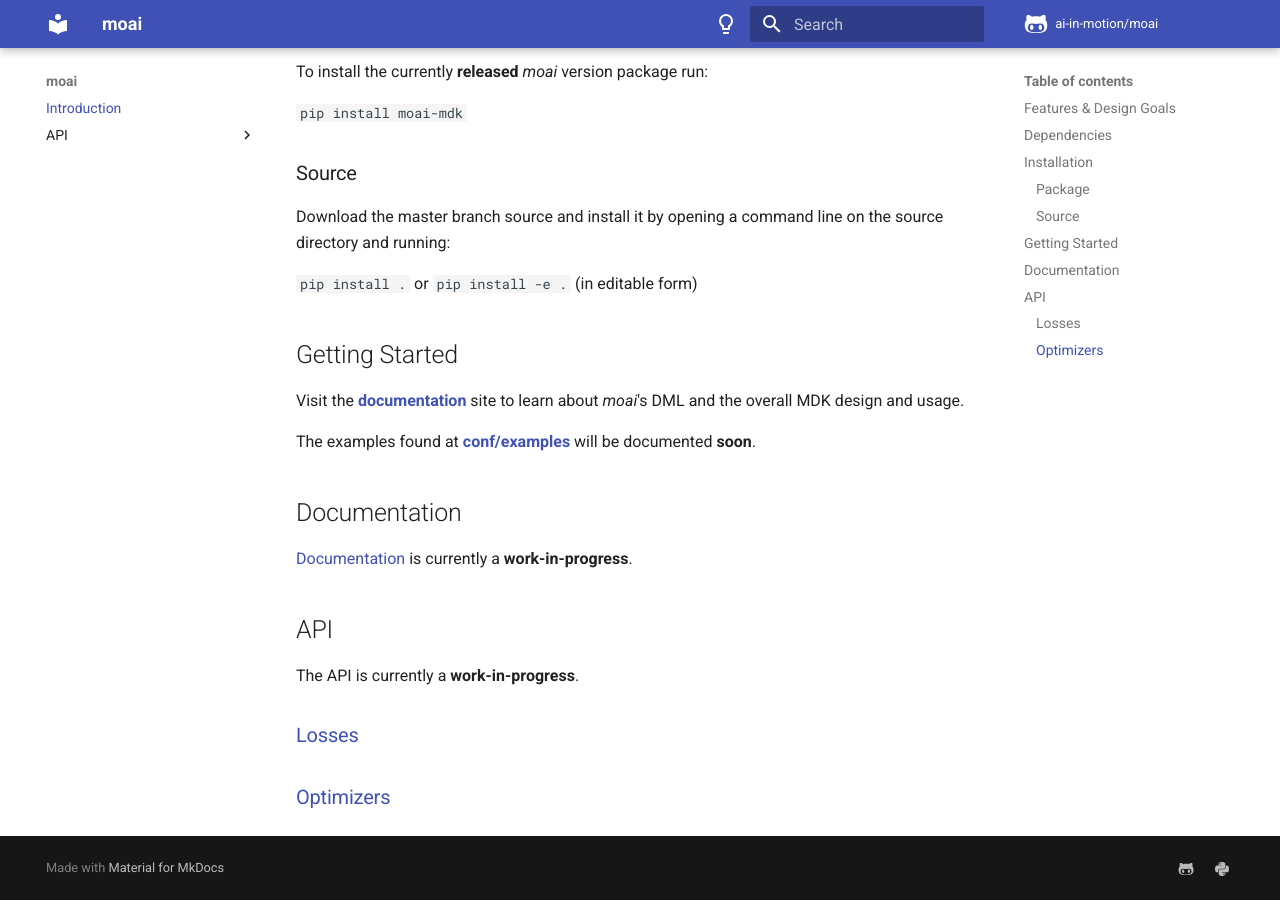
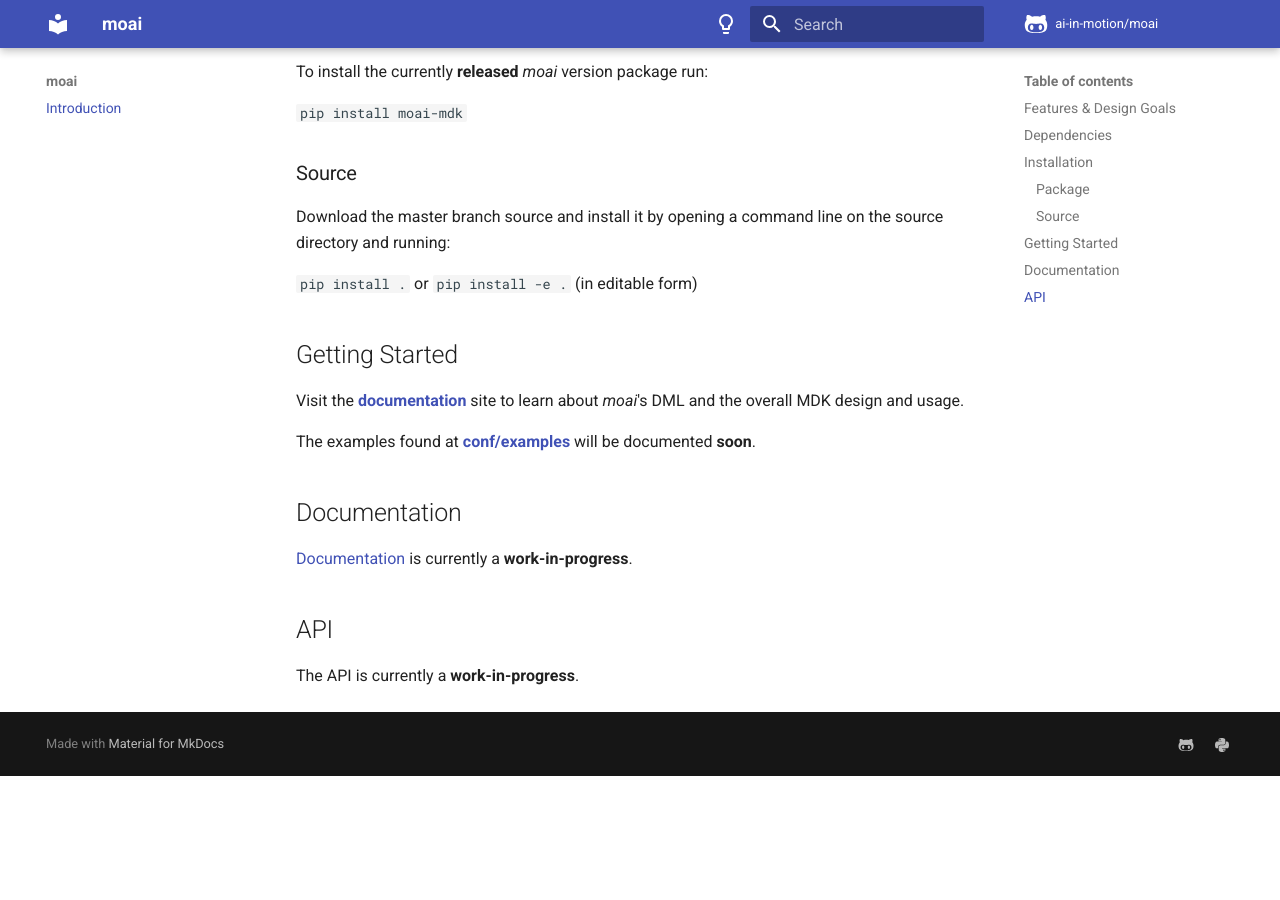
Before and after one commit to moverseai/moai, an MkDocs documentation site: the page built from docs/index.md, in a window 1280 px wide and 900 px high, scrolled down 1384 px. Built offline with MkDocs 1.6.1 and Material for MkDocs 9.7.7, drawn with Linux system fonts in a browser that asks for light colours; nearby versions of some CDN libraries; comment, search, counter and statistics services are not loaded; after the commit the page ends 2160 px from its top, so only the background shows below that; part of the change alters nothing that is shown.

Commit message:
update docs for rtd

```diff
--- a/docs/index.md
+++ b/docs/index.md
@@ -65,6 +65,6 @@ The examples found at [**conf/examples**](https://github.com/ai-in-motion/moai/t
 ## API
 The API is currently a **work-in-progress**.
 
-### [Losses](api/losses.md)
+<!-- ### [Losses](api/losses.md) -->
 
-### [Optimizers](api/optimizers.md)
+<!-- ### [Optimizers](api/optimizers.md) -->
--- a/mkdocs.yml
+++ b/mkdocs.yml
@@ -106,7 +106,7 @@ extra_css:
 
 nav:
   - Introduction: index.md
-  - API:
-    - api/losses.md
-    - api/optimizers.md
-    - api/meta_optimizers.md
+  # - API:
+  #   - api/losses.md
+  #   - api/optimizers.md
+  #   - api/meta_optimizers.md
```
